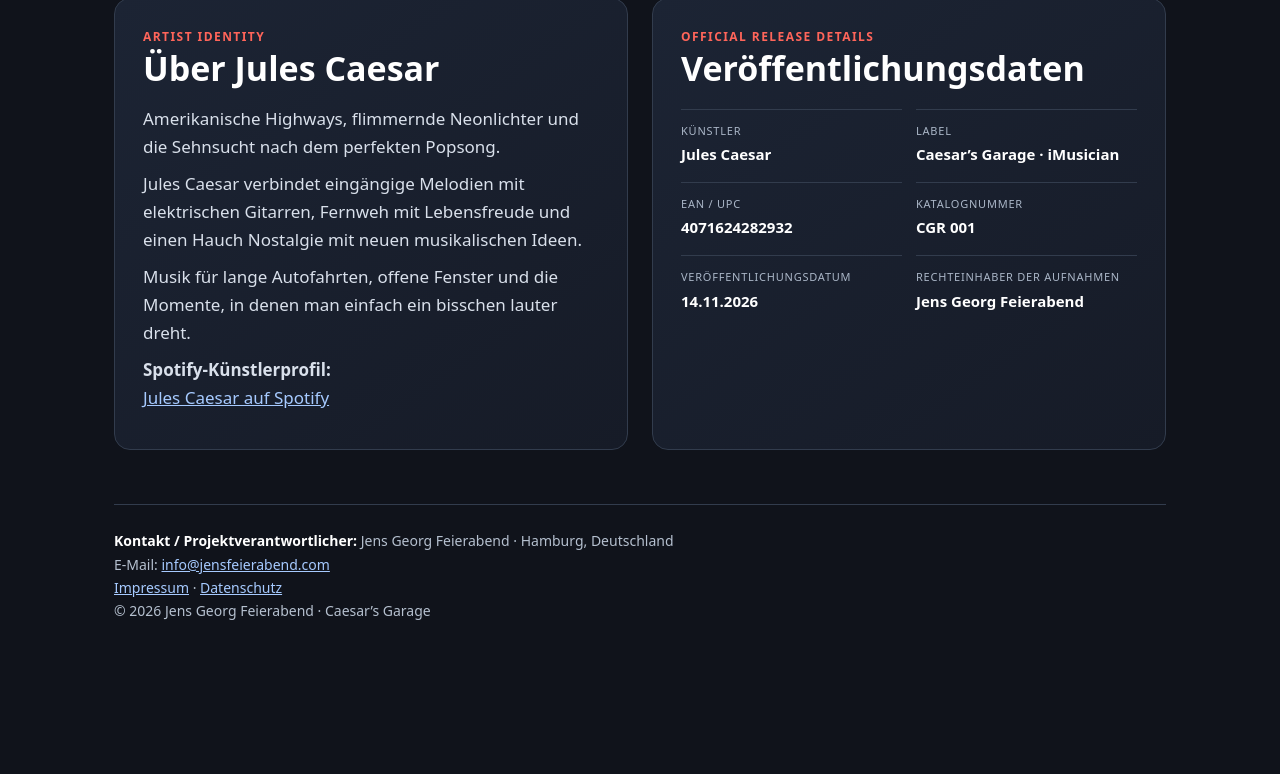
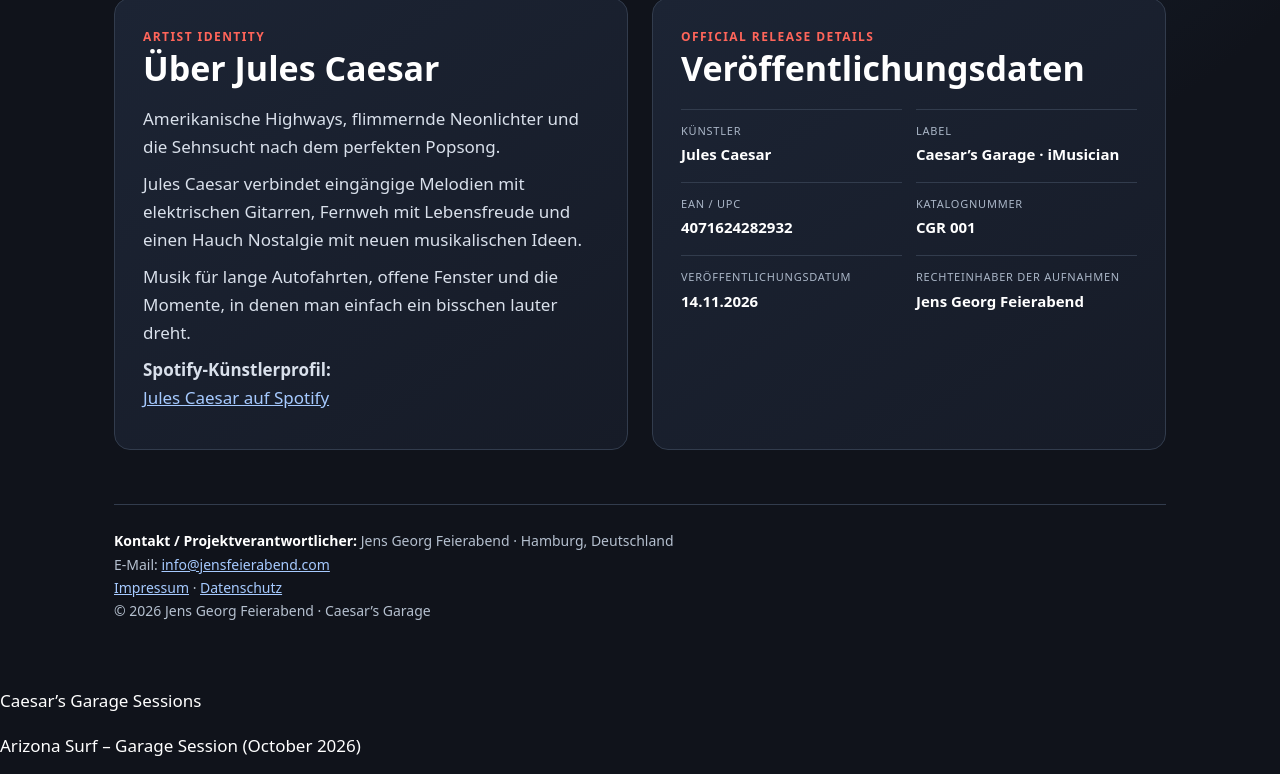
Before and after one commit to Feierabendstudio/Feierabendstudio.github.io, a plain HTML site: page spotify.html in a window 1280 px wide. Shown: the part 1252-2026 px from the top of the page. Before the commit the page ends 1939 px from the top, so only its background shows below. Drawn offline with Linux system fonts and the light colour scheme.

Commit message:
spotify.html aktualisieren

```diff
--- a/spotify.html
+++ b/spotify.html
@@ -14,4 +14,6 @@
 <section class="section" aria-label="Musik und Videos"><div class="eyebrow">Music &amp; Videos</div><div class="videos"><article class="video-card"><video controls preload="metadata" playsinline poster="jules-caesar-cover.jpg" aria-label="Jules Caesar Promo"><source src="jules-caesar-promo-final.mp4" type="video/mp4">Dein Browser unterstützt die Videowiedergabe nicht.</video><div class="video-info"><div class="eyebrow">A-Seite · Promo</div><h3>Wir reißen die Stille entzwei</h3></div></article><article class="video-card"><video controls preload="metadata" playsinline poster="arizona-surf-cover.jpg" aria-label="Arizona Surf Promo"><source src="arizona-surf-promo.mp4" type="video/mp4">Dein Browser unterstützt die Videowiedergabe nicht.</video><div class="video-info"><div class="eyebrow">B-Seite · Promo</div><h3>Arizona Surf</h3></div></article></div></section>
 <section class="section details" aria-label="Künstler und Veröffentlichungsdaten"><div class="panel"><div class="eyebrow">Artist identity</div><h2>Über Jules Caesar</h2><p>Amerikanische Highways, flimmernde Neonlichter und die Sehnsucht nach dem perfekten Popsong.</p><p>Jules Caesar verbindet eingängige Melodien mit elektrischen Gitarren, Fernweh mit Lebensfreude und einen Hauch Nostalgie mit neuen musikalischen Ideen.</p><p>Musik für lange Autofahrten, offene Fenster und die Momente, in denen man einfach ein bisschen lauter dreht.</p><p><strong>Spotify-Künstlerprofil:</strong><br><a href="https://open.spotify.com/artist/0EhVuXED2a56NgDkHQKubw" rel="noopener noreferrer">Jules Caesar auf Spotify</a></p></div><div class="panel"><div class="eyebrow">Official release details</div><h2>Veröffentlichungsdaten</h2><div class="meta"><div><span>Künstler</span><strong>Jules Caesar</strong></div><div><span>Label</span><strong>Caesar’s Garage · iMusician</strong></div><div><span>EAN / UPC</span><strong>4071624282932</strong></div><div><span>Katalognummer</span><strong>CGR 001</strong></div><div><span>Veröffentlichungsdatum</span><strong>14.11.2026</strong></div><div><span>Rechteinhaber der Aufnahmen</span><strong>Jens Georg Feierabend</strong></div></div></div></section>
 <footer><strong>Kontakt / Projektverantwortlicher:</strong> Jens Georg Feierabend · Hamburg, Deutschland<br>E-Mail: <a href="mailto:info@jensfeierabend.com">info@jensfeierabend.com</a><br><a href="impressum.html">Impressum</a> · <a href="datenschutz.html">Datenschutz</a><br>© 2026 Jens Georg Feierabend · Caesar’s Garage</footer>
-</main></body></html>
+</main></  <h2>Caesar’s Garage Sessions</h2>
+<p>Arizona Surf – Garage Session (October 2026)</p>
+<iframe width="560" height="315" src="https://www.youtube.com/embed/ZKY3pVrjNAU" title="Jules Caesar – Arizona Surf (Garage Session)" style="max-width:100%;border:0;" allow="accelerometer; autoplay; clipboard-write; encrypted-media; gyroscope; picture-in-picture; web-share" allowfullscreen></iframe>body></html>
```
